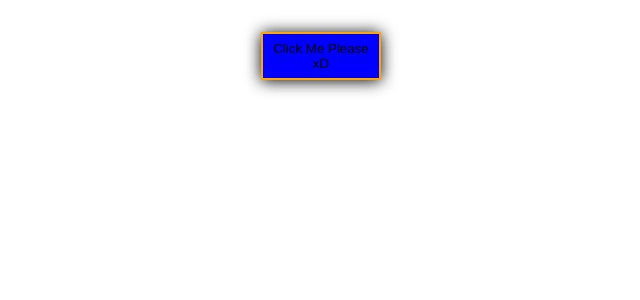
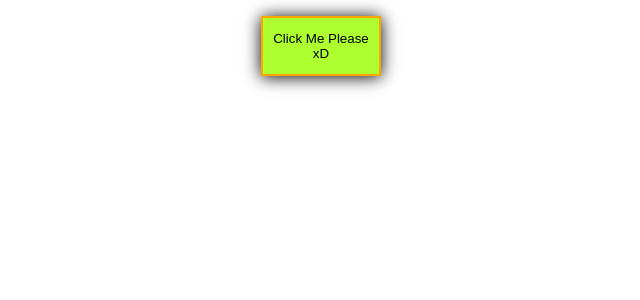
Before and after one commit to NoelBank/neo-visual-regression-testing, a React (Create React App) app: page / in a window 1280 px wide. Shown: the top 300 px of the page, without its empty margins (319-959 px from the left). Built offline with nearby package versions, Linux system fonts and the light colour scheme.

Commit message:
style: uikit adjust button

```diff
--- a/src/components/Button/Button.css
+++ b/src/components/Button/Button.css
@@ -1,9 +1,9 @@
 .Button {
-  background: blue;
+  background: greenyellow;
   border: 2px solid orange;
-  margin-top: 2rem;
+  margin-top: 1rem;
 
-  height: 48px;
+  height: 60px;
   width: 120px;
   box-shadow: 0 1px 16px #000;
 }
```
